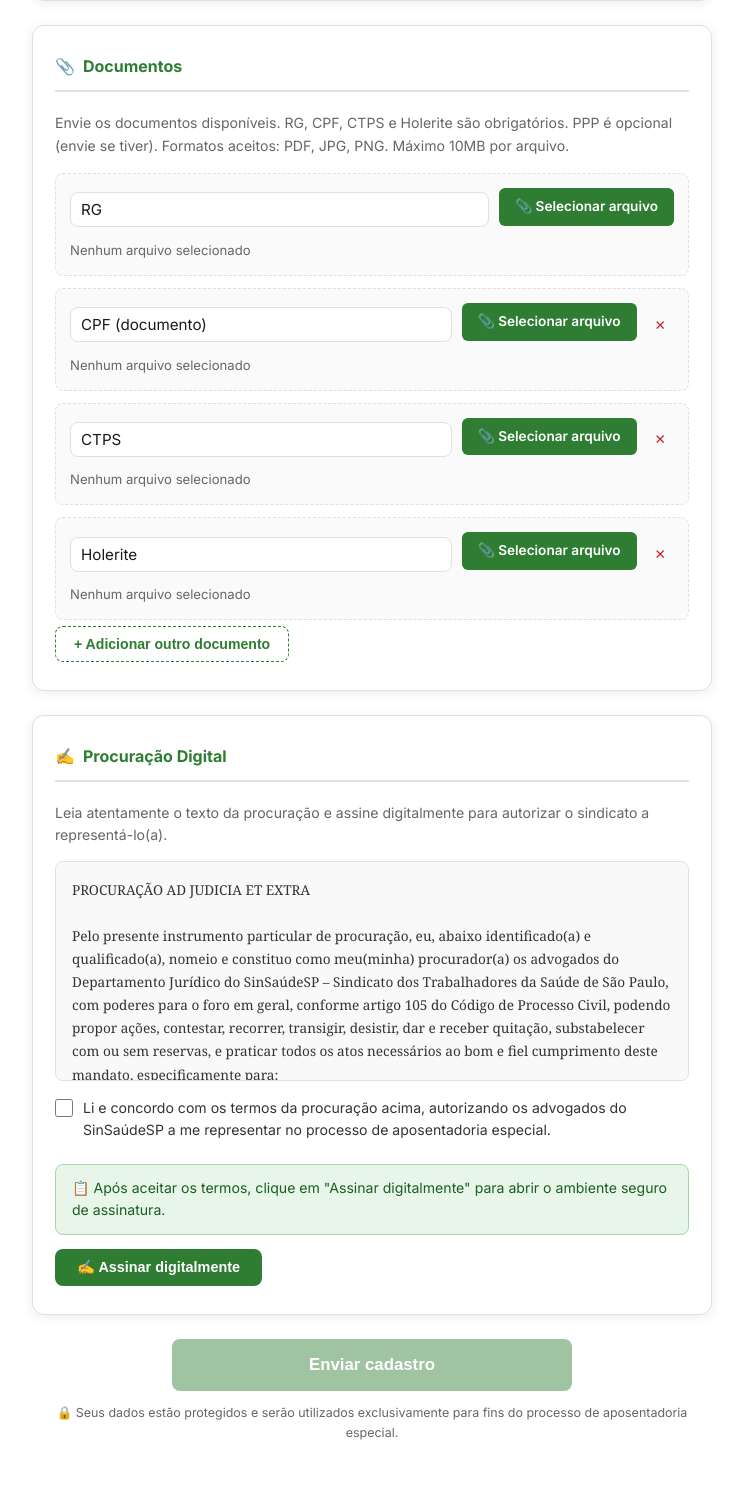
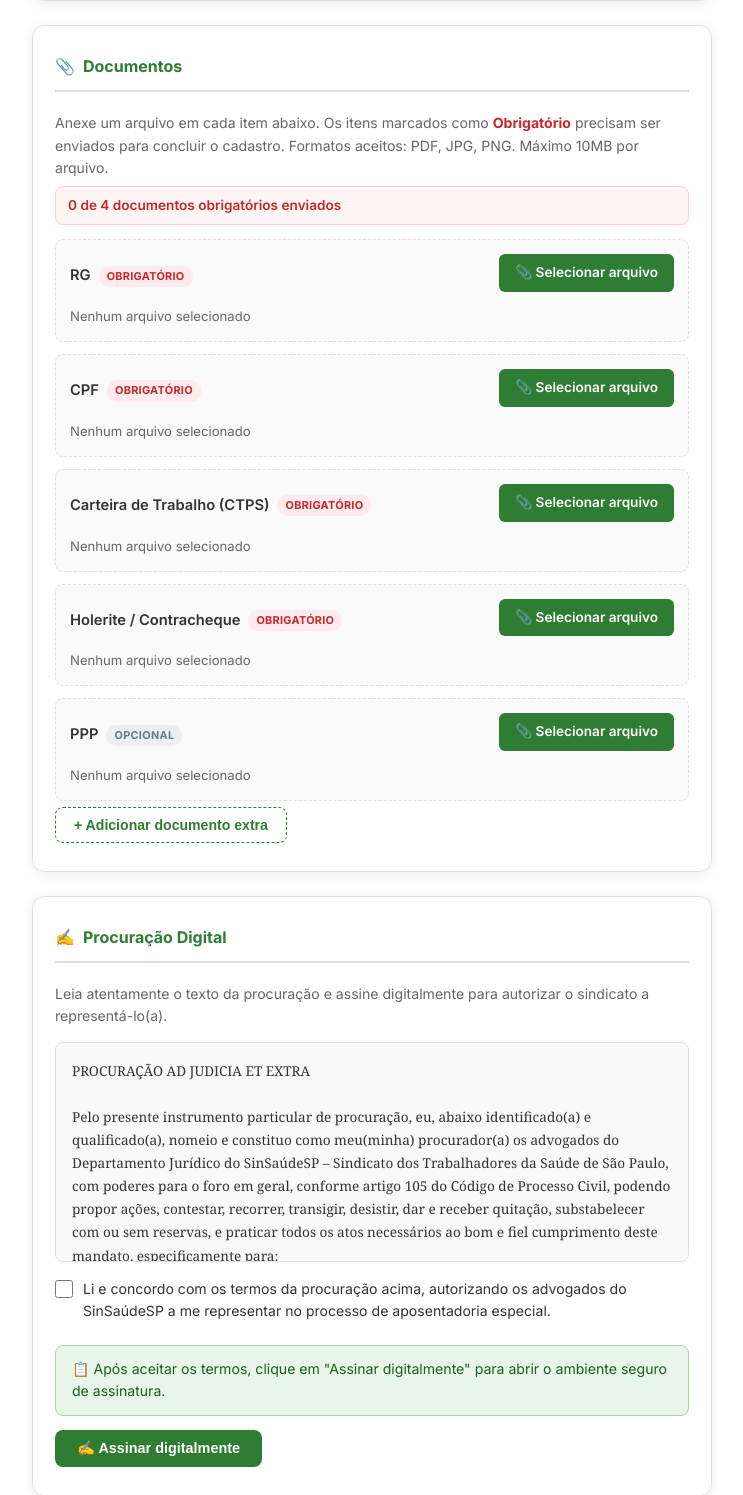
Before and after one commit to Pacheco2802/Sinsaudesp-Aposentadoria-Especial-Page, a Python web app: template templates/cadastro.html in a window 1280 px wide. Shown: the part 1144-2639 px from the top of the page, without its empty margins (268-1011 px from the left). Before the commit the page ends 2584 px from the top, so only its background shows below. Run offline with Jinja, Linux system fonts and the light colour scheme; the template is opened without the code that fills it, so the values that code supplies are empty.

Commit message:
Redesenha upload de documentos: vagas fixas por tipo, contador de obrigatorios e validacao completa

```diff
--- a/main.py
+++ b/main.py
@@ -73,7 +73,7 @@ ALLOWED_MIME_MAGIC = {
     b"\x89PNG": "image/png",
 }
 MAX_FILE_SIZE = 10 * 1024 * 1024  # 10 MB
-TIPOS_VALIDOS = {"RG", "CPF", "CTPS", "Holerite", "PPP"}
+TIPOS_VALIDOS = {"RG", "CPF", "CTPS", "Holerite", "PPP", "Outro"}
 
 
 async def seed_admin() -> None:
--- a/static/css/style.css
+++ b/static/css/style.css
@@ -324,7 +324,22 @@ input.error, select.error { border-color: #c62828; }
 }
 .upload-row.uploaded { border-color: var(--verde-principal); background: #f1f8f1; }
 .upload-row-header { display: flex; align-items: center; justify-content: space-between; gap: 10px; flex-wrap: wrap; }
-.tipo-select { flex: 1; min-width: 120px; padding: 8px 10px; }
+.doc-label { display: flex; align-items: center; gap: 8px; flex: 1; min-width: 140px; flex-wrap: wrap; }
+.doc-name { font-weight: 600; font-size: 0.92rem; color: #333; }
+.doc-badge { font-size: 0.68rem; font-weight: 700; padding: 2px 8px; border-radius: 10px; text-transform: uppercase; letter-spacing: 0.3px; }
+.doc-badge.obrig { background: #ffebee; color: #c62828; }
+.doc-badge.opc { background: #eceff1; color: #607d8b; }
+.upload-progress-msg {
+  font-size: 0.85rem;
+  font-weight: 600;
+  color: #c62828;
+  background: #fff5f5;
+  border: 1px solid #ffcdd2;
+  border-radius: 8px;
+  padding: 8px 12px;
+  margin-bottom: 14px;
+}
+.upload-progress-msg.completo { color: var(--verde-escuro); background: #f1f8f1; border-color: #a5d6a7; }
 .upload-btn-wrap { display: flex; align-items: center; gap: 10px; }
 .upload-input { display: none; }
 .upload-label-btn {
--- a/static/js/main.js
+++ b/static/js/main.js
@@ -21,22 +21,47 @@ function maskPhone(e) {
 // ── Upload ───────────────────────────────────────────────────────────────────
 
 const SESSION_ID = crypto.randomUUID();
-const uploadedFiles = {};    // tipo → { file_id, nome_original, done: bool }
+const uploadedFiles = {};    // rowId → { tipo, file_id, nome_original, done: bool }
 let docRowCount = 0;
 
-function addDocRow(tipoDefault) {
+// Documentos com vaga fixa (cada tipo aparece uma única vez)
+const DOCS_FIXOS = [
+  { tipo: 'RG',       label: 'RG',                          obrigatorio: true },
+  { tipo: 'CPF',      label: 'CPF',                         obrigatorio: true },
+  { tipo: 'CTPS',     label: 'Carteira de Trabalho (CTPS)', obrigatorio: true },
+  { tipo: 'Holerite', label: 'Holerite / Contracheque',     obrigatorio: true },
+  { tipo: 'PPP',      label: 'PPP',                         obrigatorio: false },
+];
+
+const TOTAL_OBRIGATORIOS = DOCS_FIXOS.filter(d => d.obrigatorio).length;
+
+function escapeHtml(s) {
+  return String(s).replace(/[&<>"']/g, c =>
+    ({ '&': '&amp;', '<': '&lt;', '>': '&gt;', '"': '&quot;', "'": '&#39;' }[c]));
+}
+
+// Cria uma linha de upload. Se def for null, é um documento extra (tipo "Outro", removível).
+function addDocRow(def) {
   const list = document.getElementById('upload-list');
   if (!list) return;
 
   const rowId = `row-${++docRowCount}`;
-  const tipos = ['RG', 'CPF', 'CTPS', 'Holerite', 'PPP'];
+  const tipo = def ? def.tipo : 'Outro';
+  const label = def ? def.label : 'Documento extra';
+  const obrigatorio = def ? def.obrigatorio : false;
+  const removivel = !def;
+
+  const badge = obrigatorio
+    ? '<span class="doc-badge obrig">Obrigatório</span>'
+    : '<span class="doc-badge opc">Opcional</span>';
 
   const html = `
-  <div class="upload-row" id="${rowId}">
+  <div class="upload-row" id="${rowId}" data-tipo="${tipo}" data-obrig="${obrigatorio}">
     <div class="upload-row-header">
-      <select class="tipo-select" id="tipo-${rowId}">
-        ${tipos.map(t => `<option value="${t}" ${t === tipoDefault ? 'selected' : ''}>${t === 'CPF' ? 'CPF (documento)' : t}</option>`).join('')}
-      </select>
+      <div class="doc-label">
+        <span class="doc-name">${escapeHtml(label)}</span>
+        ${badge}
+      </div>
       <div class="upload-btn-wrap">
         <label class="upload-label-btn" for="file-${rowId}">
           📎 Selecionar arquivo
@@ -44,7 +69,7 @@ function addDocRow(tipoDefault) {
         <input type="file" class="upload-input" id="file-${rowId}"
                accept=".pdf,.jpg,.jpeg,.png"
                onchange="handleFileSelect('${rowId}')">
-        ${docRowCount > 1 ? `<button type="button" class="remove-doc-btn" onclick="removeRow('${rowId}')">✕</button>` : ''}
+        ${removivel ? `<button type="button" class="remove-doc-btn" onclick="removeRow('${rowId}')">✕</button>` : ''}
       </div>
     </div>
     <div class="upload-progress"><div class="upload-progress-bar" id="prog-${rowId}"></div></div>
@@ -57,12 +82,12 @@ function addDocRow(tipoDefault) {
 function removeRow(rowId) {
   const row = document.getElementById(rowId);
   if (row) row.remove();
+  delete uploadedFiles[rowId];
   updateSubmitButton();
 }
 
 async function handleFileSelect(rowId) {
   const fileInput = document.getElementById(`file-${rowId}`);
-  const tipoSelect = document.getElementById(`tipo-${rowId}`);
   const statusEl = document.getElementById(`status-${rowId}`);
   const progressWrap = document.querySelector(`#${rowId} .upload-progress`);
   const progressBar = document.getElementById(`prog-${rowId}`);
@@ -77,12 +102,11 @@ async function handleFileSelect(rowId) {
     return;
   }
 
-  const tipo = tipoSelect.value;
+  const tipo = row.dataset.tipo;
   statusEl.textContent = 'Enviando…';
   statusEl.className = 'upload-status uploading';
   progressWrap.style.display = 'block';
   progressBar.style.width = '0%';
-  tipoSelect.disabled = true;
 
   const fd = new FormData();
   fd.append('file', file);
@@ -101,7 +125,6 @@ async function handleFileSelect(rowId) {
   } catch (err) {
     statusEl.textContent = `❌ ${err.message || 'Erro no upload'}`;
     statusEl.className = 'upload-status error';
-    tipoSelect.disabled = false;
     progressWrap.style.display = 'none';
   }
 
@@ -271,9 +294,30 @@ function updateSubmitButton() {
   if (!btn) return;
 
   const hasSignature = !!zapSignDocToken || !!document.getElementById('zapsign_doc_token')?.value;
-  const hasDocs = Object.values(uploadedFiles).some(f => f.done);
 
-  btn.disabled = !(hasSignature && hasDocs);
+  const enviados = new Set(
+    Object.values(uploadedFiles).filter(f => f.done).map(f => f.tipo)
+  );
+  const obrigatoriosEnviados = DOCS_FIXOS
+    .filter(d => d.obrigatorio)
+    .filter(d => enviados.has(d.tipo)).length;
+  const todosObrigatorios = obrigatoriosEnviados === TOTAL_OBRIGATORIOS;
+
+  // Atualiza o contador de progresso
+  const msg = document.getElementById('upload-progress-msg');
+  if (msg) {
+    msg.textContent = `${obrigatoriosEnviados} de ${TOTAL_OBRIGATORIOS} documentos obrigatórios enviados`;
+    msg.classList.toggle('completo', todosObrigatorios);
+  }
+
+  btn.disabled = !(hasSignature && todosObrigatorios);
+}
+
+function docsObrigatoriosFaltando() {
+  const enviados = new Set(
+    Object.values(uploadedFiles).filter(f => f.done).map(f => f.tipo)
+  );
+  return DOCS_FIXOS.filter(d => d.obrigatorio && !enviados.has(d.tipo)).map(d => d.label);
 }
 
 async function submitForm(e) {
@@ -304,9 +348,9 @@ async function submitForm(e) {
     return;
   }
 
-  const hasDocs = Object.values(uploadedFiles).some(f => f.done);
-  if (!hasDocs) {
-    alert('Por favor, envie ao menos um documento.');
+  const faltando = docsObrigatoriosFaltando();
+  if (faltando.length > 0) {
+    alert('Faltam documentos obrigatórios:\n\n• ' + faltando.join('\n• '));
     return;
   }
 
@@ -407,17 +451,16 @@ document.addEventListener('DOMContentLoaded', () => {
   document.getElementById('cpf')?.addEventListener('input', maskCPF);
   document.getElementById('telefone')?.addEventListener('input', maskPhone);
 
-  // Initial upload row
+  // Vagas fixas de documentos (cada tipo uma única vez)
   if (document.getElementById('upload-list')) {
-    const tipos = ['RG', 'CPF', 'CTPS', 'Holerite'];
-    tipos.forEach(t => addDocRow(t));
+    DOCS_FIXOS.forEach(def => addDocRow(def));
   }
 
   // Form submit
   document.getElementById('cadastro-form')?.addEventListener('submit', submitForm);
 
-  // Add doc button
-  document.getElementById('add-doc-btn')?.addEventListener('click', () => addDocRow('PPP'));
+  // Adicionar documento extra (tipo "Outro", removível)
+  document.getElementById('add-doc-btn')?.addEventListener('click', () => addDocRow(null));
 
   updateSubmitButton();
 });
--- a/templates/cadastro.html
+++ b/templates/cadastro.html
@@ -105,18 +105,22 @@
         <span>📎</span> Documentos
       </div>
 
-      <p style="font-size: 0.88rem; color: var(--cinza-texto); margin-bottom: 16px;">
-        Envie os documentos disponíveis. RG, CPF, CTPS e Holerite são obrigatórios. PPP é opcional
-        <span style="color: var(--cinza-texto);">(envie se tiver)</span>.
+      <p style="font-size: 0.88rem; color: var(--cinza-texto); margin-bottom: 6px;">
+        Anexe um arquivo em cada item abaixo. Os itens marcados como
+        <strong style="color: #c62828;">Obrigatório</strong> precisam ser enviados para concluir o cadastro.
         Formatos aceitos: PDF, JPG, PNG. Máximo 10MB por arquivo.
       </p>
+
+      <div id="upload-progress-msg" class="upload-progress-msg">
+        0 de 4 documentos obrigatórios enviados
+      </div>
 
       <div id="upload-list" class="upload-list">
         <!-- rows injected by JS -->
       </div>
 
       <button type="button" class="add-doc-btn" id="add-doc-btn">
-        + Adicionar outro documento
+        + Adicionar documento extra
       </button>
     </div>
 
```
